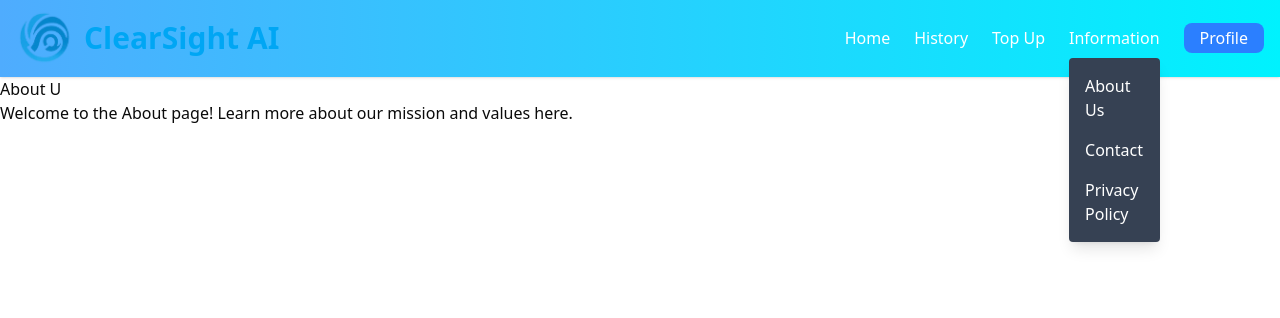
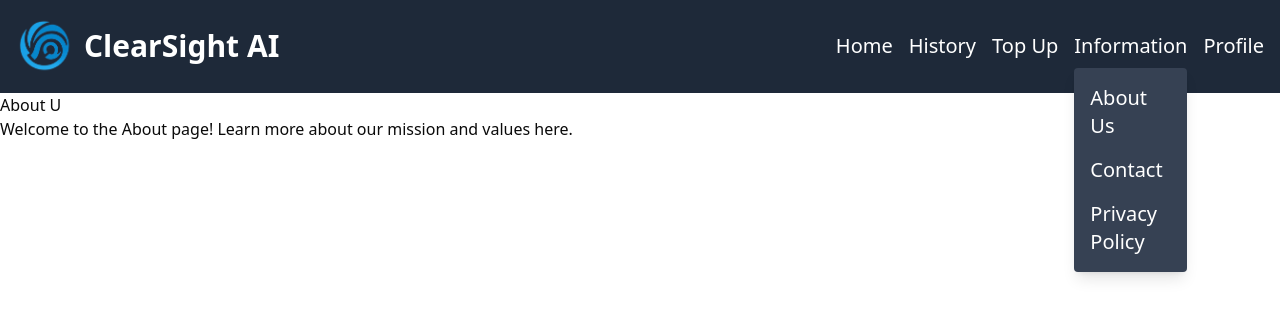
Before and after one commit to hamizghani/clearsight-frontend, a Next.js app: page /about in a window 1280 px wide. Both pictures are taken after a click on the button "Information". Shown: the top 318 px of the page. Built offline with nearby package versions, Linux system fonts and the light colour scheme.

Commit message:
Revert "Editd youtube area"
This reverts commit 9597b35ae5b9b9ba9670e3dc089cfd1a79971e57.

```diff
--- a/src/app/page.tsx
+++ b/src/app/page.tsx
@@ -78,15 +78,13 @@ export default function LandingPage() {
           <div className="max-w-4xl mx-auto rounded-lg overflow-hidden">
             {/* YOUTUBE VIDEO: Replace with your actual YouTube embed */}
             <div className="relative pt-[56.25%]">
-                <iframe
+              <iframe
                 className="absolute top-0 left-0 w-full h-full"
-                src="https://www.youtube.com/embed/_C02Amnr2D4?si=iP22c8bjY-ZK7MH-"
-                title="YouTube video player"
-                frameBorder="0"
-                allow="accelerometer; autoplay; clipboard-write; encrypted-media; gyroscope; picture-in-picture; web-share"
-                referrerPolicy="strict-origin-when-cross-origin"
+                src="https://youtu.be/_C02Amnr2D4?si=oWhiuwJyWpbclk5S"
+                title="ClearSight AI Introduction"
+                allow="accelerometer; autoplay; clipboard-write; encrypted-media; gyroscope; picture-in-picture"
                 allowFullScreen
-                ></iframe>
+              ></iframe>
             </div>
           </div>
         </section>
--- a/src/components/Navbar.tsx
+++ b/src/components/Navbar.tsx
@@ -8,54 +8,47 @@ export default function Navbar() {
   const [isDropdownOpen, setIsDropdownOpen] = useState(false);
 
   return (
-    <header className="sticky top-0 z-10 font-poppins">
-      <nav
-        className="py-2 shadow-sm"
-        style={{
-          backgroundImage: 'linear-gradient(to right, #4facfe, #00f2fe)', // Gradient background
-        }}
-      >
-        <div className="container mx-auto px-4 flex justify-between items-center">
-          <div className="flex items-center">
-            <Logo1 color="text-sky-500" />
-          </div>
-
-          <ul className="flex items-center space-x-6">
+    <nav className="bg-gray-800 text-white p-4">
+      <div className="container mx-auto flex justify-between items-center">
+        <Link href="/dashboard">
+            <Logo1 />
+        </Link>
+        <ul className="flex gap-4">
           <li>
-              <Link href="/dashboard" className="text-white hover:text-blue-200">
-                Home
+            <Link href="/dashboard">
+              <p className="hover:underline text-xl">Home</p>
             </Link>
           </li>
           <li>
-              <Link href="/history" className="text-white hover:text-blue-200">
-                History
+            <Link href="/history">
+              <p className="hover:underline text-xl">History</p>
             </Link>
           </li>
           <li>
-              <Link href="/payment" className="text-white hover:text-blue-200">
-                Top Up
+            <Link href="/payment">
+              <p className="hover:underline text-xl">Top Up</p>
             </Link>
           </li>
           <li className="relative">
             <button
               onClick={() => setIsDropdownOpen(!isDropdownOpen)}
-                className="text-white hover:text-blue-200"
+              className="hover:underline text-xl"
             >
               Information
             </button>
             {isDropdownOpen && (
               <ul className="absolute bg-gray-700 text-white mt-2 p-2 rounded shadow-lg">
-                  <li className="hover:bg-gray-600 p-2 rounded">
+                <li className="hover:bg-gray-600 p-2 rounded text-xl">
                   <Link href="/info/about">
                     <p>About Us</p>
                   </Link>
                 </li>
-                  <li className="hover:bg-gray-600 p-2 rounded">
+                <li className="hover:bg-gray-600 p-2 rounded text-xl">
                   <Link href="/info/contact">
                     <p>Contact</p>
                   </Link>
                 </li>
-                  <li className="hover:bg-gray-600 p-2 rounded">
+                <li className="hover:bg-gray-600 p-2 rounded text-xl">
                   <Link href="/info/policy">
                     <p>Privacy Policy</p>
                   </Link>
@@ -64,16 +57,12 @@ export default function Navbar() {
             )}
           </li>
           <li>
-              <Link
-                href="/profile"
-                className="bg-blue-500 text-white hover:bg-blue-600 px-4 py-1 rounded-md"
-              >
-                Profile
+            <Link href="/profile">
+              <p className="text-xl hover:underline">Profile</p>
             </Link>
           </li>
         </ul>
       </div>
     </nav>
-    </header>
   );
 }
```
Lines whose indentation alone changed are shown as unchanged.
